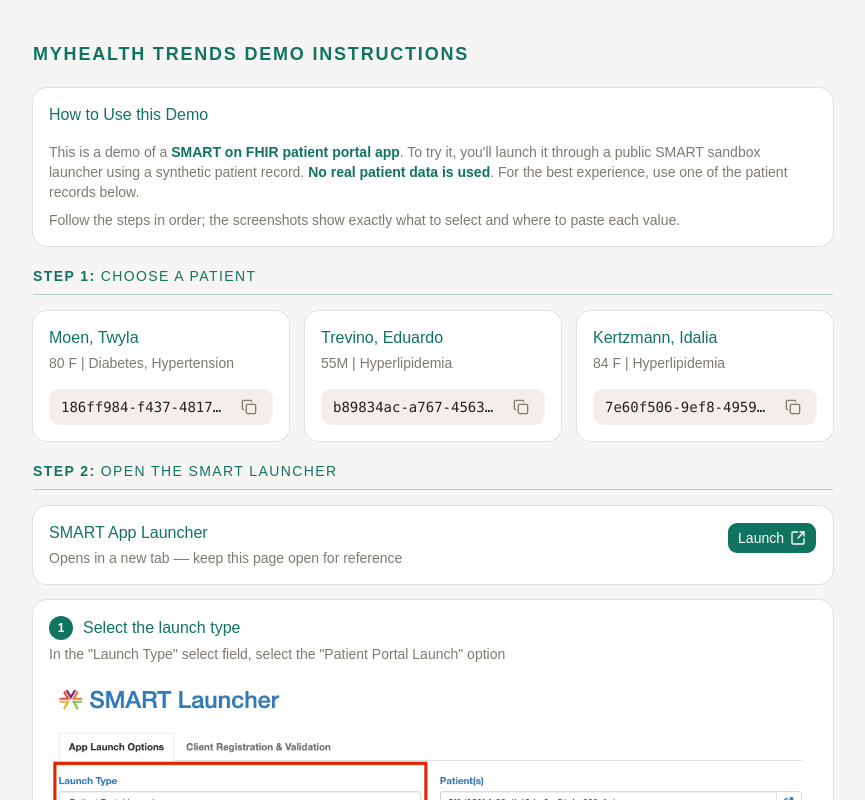
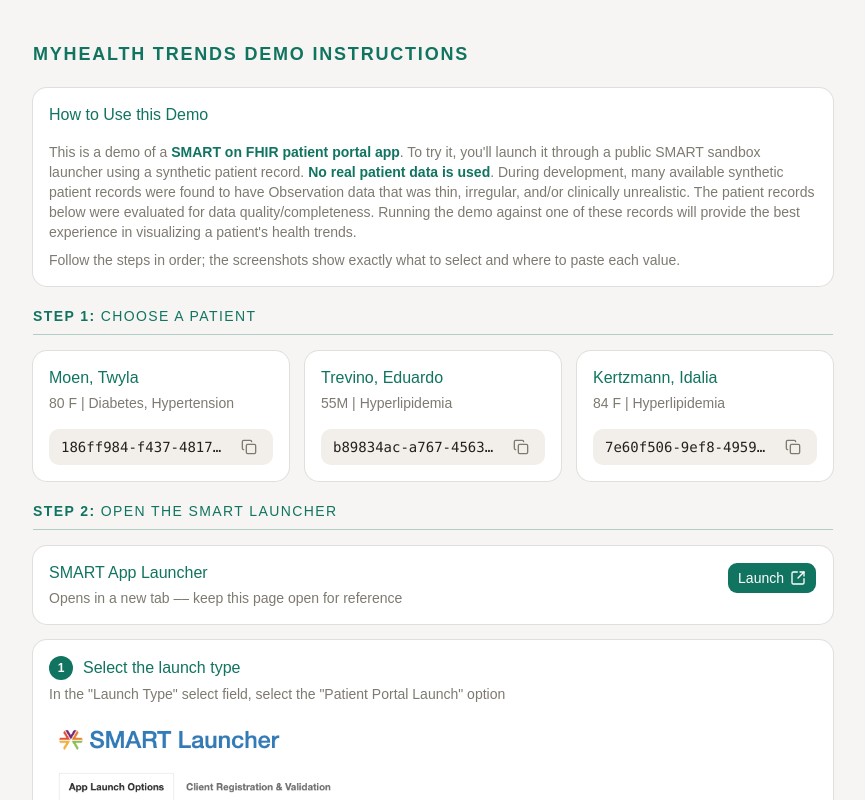
Before and after one commit to carolb92/chronic-disease-tracker, a React (Vite) app: page /instructions in a window 1280 px wide. Shown: the top 800 px of the page, without its empty margins (207-1072 px from the left). Built offline with nearby package versions, Linux system fonts and the light colour scheme.

Commit message:
Better explanation of demo limitations

```diff
--- a/src/pages/Instructions.tsx
+++ b/src/pages/Instructions.tsx
@@ -88,7 +88,12 @@
 					<span className="font-semibold text-primary">
 						No real patient data is used
 					</span>
-					. For the best experience, use one of the patient records below.
+					. During development, many available synthetic patient records were
+					found to have Observation data that was thin, irregular, and/or
+					clinically unrealistic. The patient records below were evaluated for
+					data quality/completeness. Running the demo against one of these
+					records will provide the best experience in visualizing a patient's
+					health trends.
 				</p>
 				<p className="text-muted-foreground">
 					Follow the steps in order; the screenshots show exactly what to select
```
Also changed, not shown: 1 other file (tests, documents, lock files or other folders).
